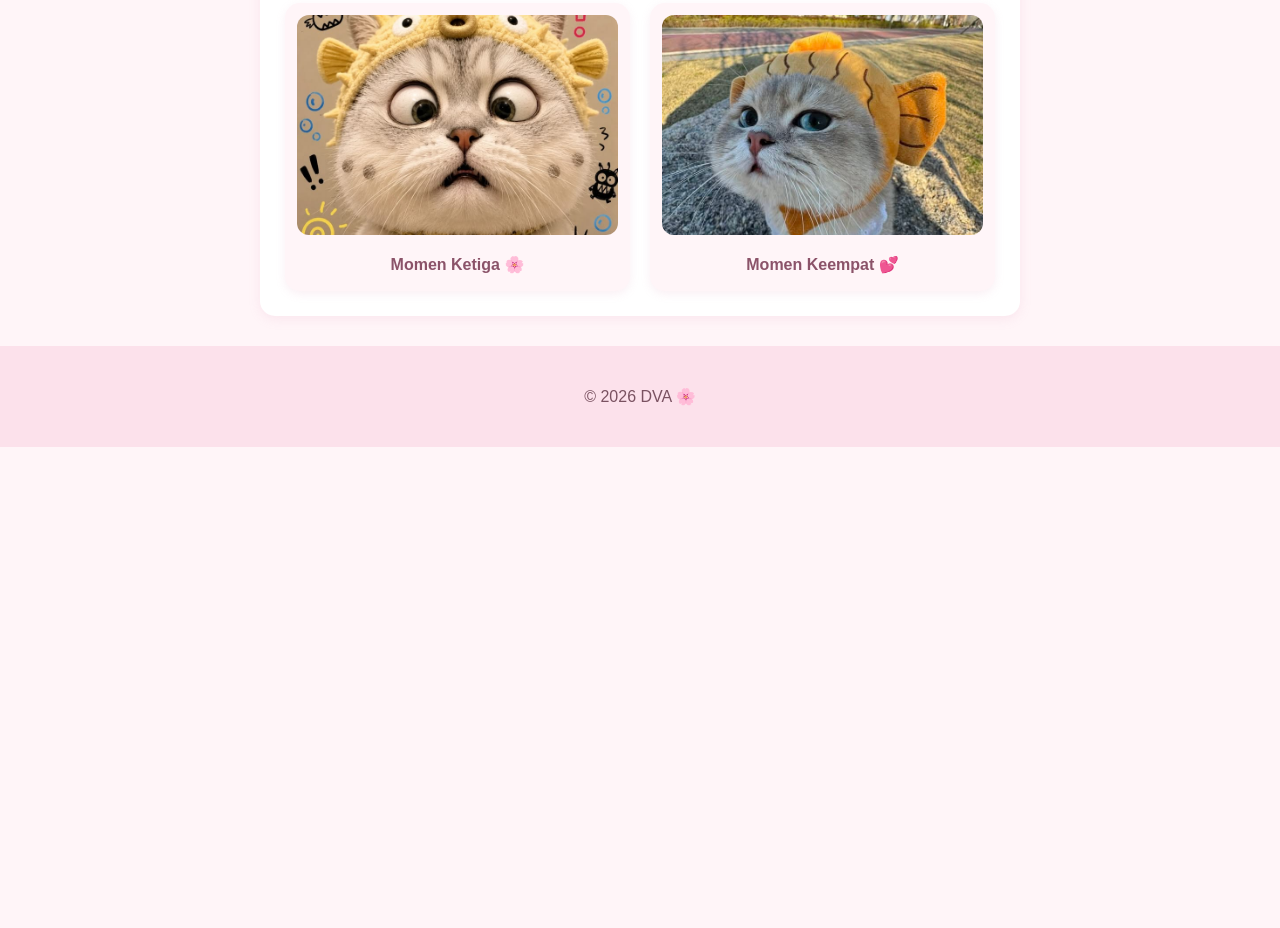
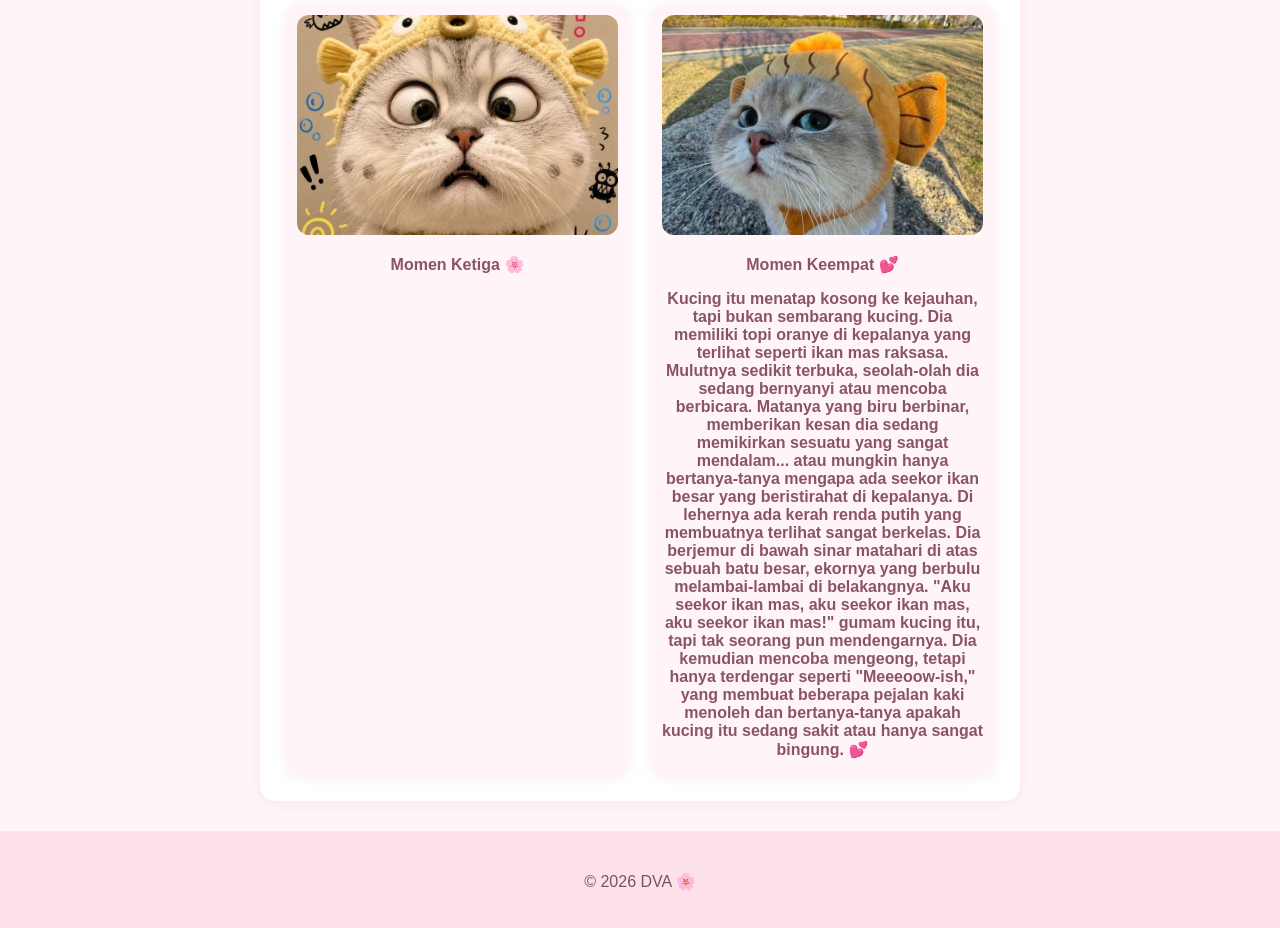
Before and after one commit to rizukadenn/rizukadenn, a plain HTML site: page galeri.html in a window 1280 px wide. Shown: the part 690-1618 px from the top of the page. Before the commit the page ends 1137 px from the top, so only its background shows below. Drawn offline with Linux system fonts and the light colour scheme.

Commit message:
Update galeri.html

```diff
--- a/galeri.html
+++ b/galeri.html
@@ -47,6 +47,19 @@
                 <div class="foto">
                     <img src="foto4.jpg" alt="Foto 4">
                     <p>Momen Keempat 💕</p>
+                     <p>Kucing itu menatap kosong ke kejauhan,
+                         tapi bukan sembarang kucing.
+                         Dia memiliki topi oranye di kepalanya yang terlihat seperti ikan mas raksasa.
+                         Mulutnya sedikit terbuka, seolah-olah dia sedang bernyanyi atau mencoba berbicara.
+                         Matanya yang biru berbinar, memberikan kesan dia sedang memikirkan sesuatu yang sangat mendalam...
+                         atau mungkin hanya bertanya-tanya mengapa ada seekor ikan besar yang beristirahat di kepalanya.
+                         Di lehernya ada kerah renda putih yang membuatnya terlihat sangat berkelas.
+                         Dia berjemur di bawah sinar matahari di atas sebuah batu besar,
+                         ekornya yang berbulu melambai-lambai di belakangnya.
+                         "Aku seekor ikan mas, aku seekor ikan mas, aku seekor ikan mas!"
+                         gumam kucing itu, tapi tak seorang pun mendengarnya. Dia kemudian mencoba mengeong,
+                         tetapi hanya terdengar seperti "Meeeoow-ish," yang membuat beberapa pejalan kaki menoleh
+                         dan bertanya-tanya apakah kucing itu sedang sakit atau hanya sangat bingung. 💕</p>
                 </div>
 
             </div>
```
